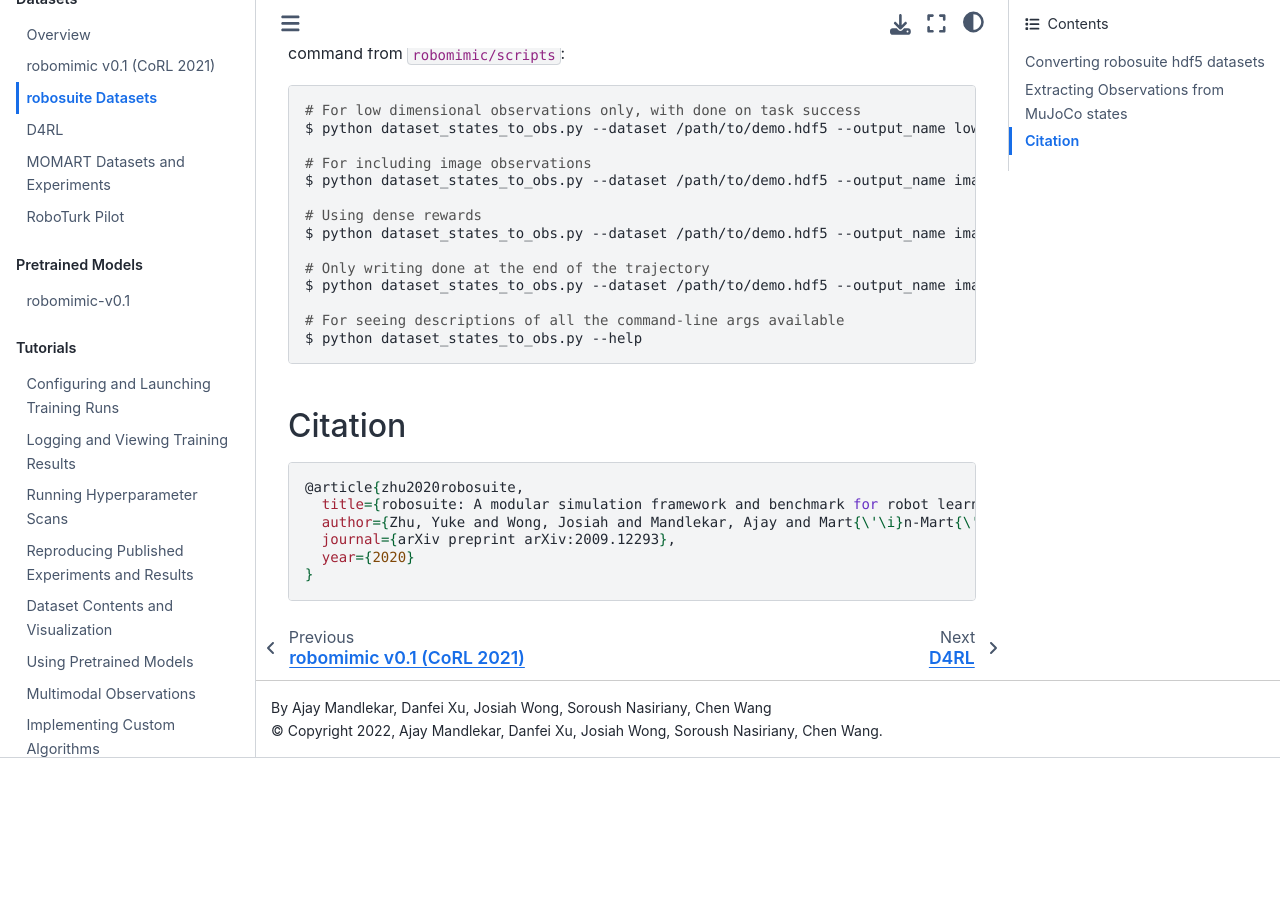
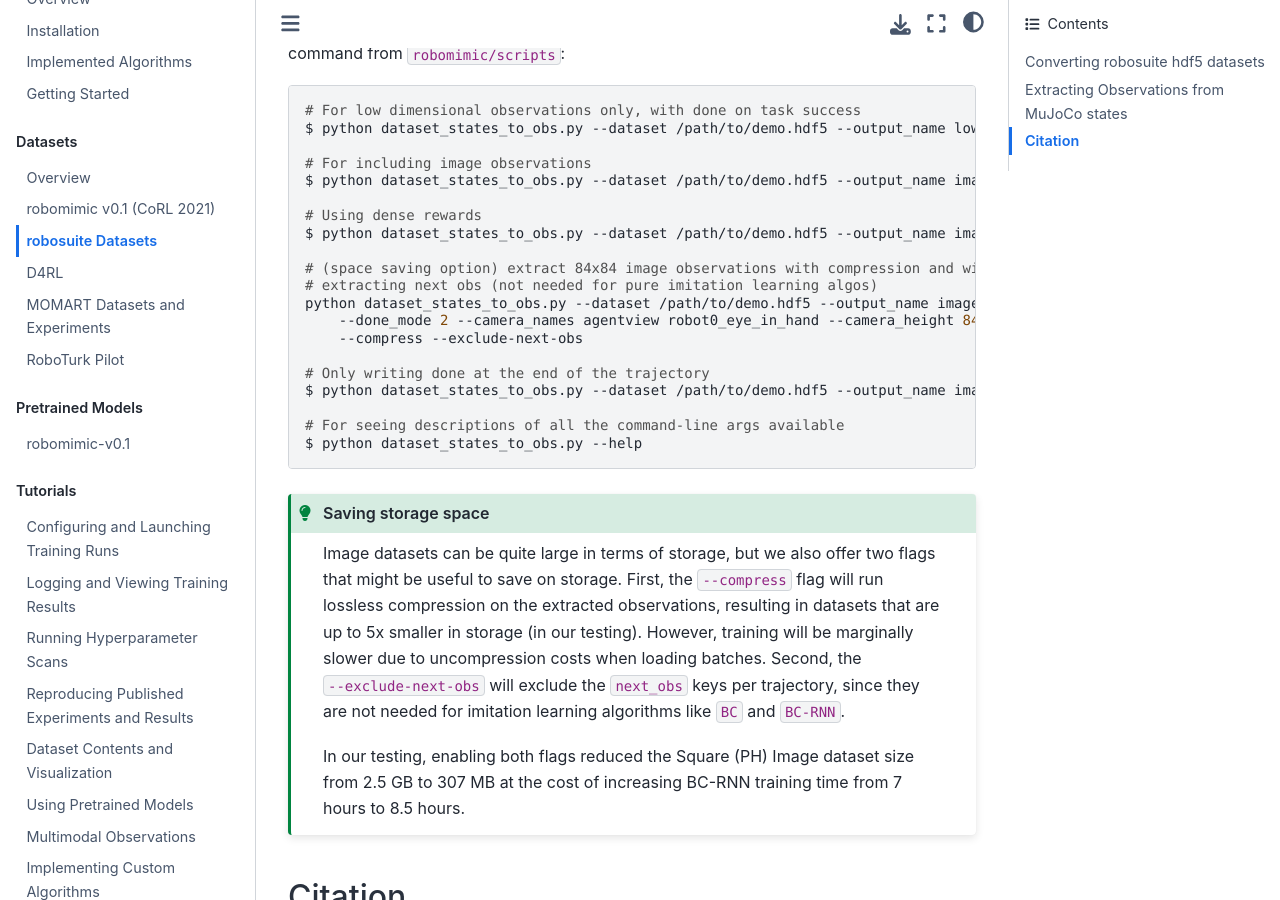
Before and after one commit to ARISE-Initiative/robomimic, a Sphinx documentation site: the page built from docs/datasets/robosuite.md, in a window 1280 px wide and 900 px high, scrolled down 1029 px. Built offline with Sphinx 7.4.7 and the Sphinx Book theme 1.1.4, drawn with Linux system fonts in a browser that asks for light colours; pages that are not in the unit, such as notebooks, are missing from menus; before the commit the page ends 1787 px from its top, so only the background shows below that.

Commit message:
add storage flags to docs

````diff
--- a/docs/datasets/robosuite.md
+++ b/docs/datasets/robosuite.md
@@ -67,12 +67,26 @@
 # Using dense rewards
 $ python dataset_states_to_obs.py --dataset /path/to/demo.hdf5 --output_name image_dense.hdf5 --done_mode 2 --dense --camera_names agentview robot0_eye_in_hand --camera_height 84 --camera_width 84
 
+# (space saving option) extract 84x84 image observations with compression and without
+# extracting next obs (not needed for pure imitation learning algos)
+python dataset_states_to_obs.py --dataset /path/to/demo.hdf5 --output_name image.hdf5 \
+    --done_mode 2 --camera_names agentview robot0_eye_in_hand --camera_height 84 --camera_width 84 \
+    --compress --exclude-next-obs
+
 # Only writing done at the end of the trajectory
 $ python dataset_states_to_obs.py --dataset /path/to/demo.hdf5 --output_name image_done_1.hdf5 --done_mode 1 --camera_names agentview robot0_eye_in_hand --camera_height 84 --camera_width 84
 
 # For seeing descriptions of all the command-line args available
 $ python dataset_states_to_obs.py --help
 ```
+
+<div class="admonition tip">
+<p class="admonition-title">Saving storage space</p>
+
+Image datasets can be quite large in terms of storage, but we also offer two flags that might be useful to save on storage. First, the `--compress` flag will run lossless compression on the extracted observations, resulting in datasets that are up to 5x smaller in storage (in our testing). However, training will be marginally slower due to uncompression costs when loading batches. Second, the `--exclude-next-obs` will exclude the `next_obs` keys per trajectory, since they are not needed for imitation learning algorithms like `BC` and `BC-RNN`.
+
+In our testing, enabling both flags reduced the Square (PH) Image dataset size from 2.5 GB to 307 MB at the cost of increasing BC-RNN training time from 7 hours to 8.5 hours.
+</div>
 
 ## Citation
 ```sh
````
